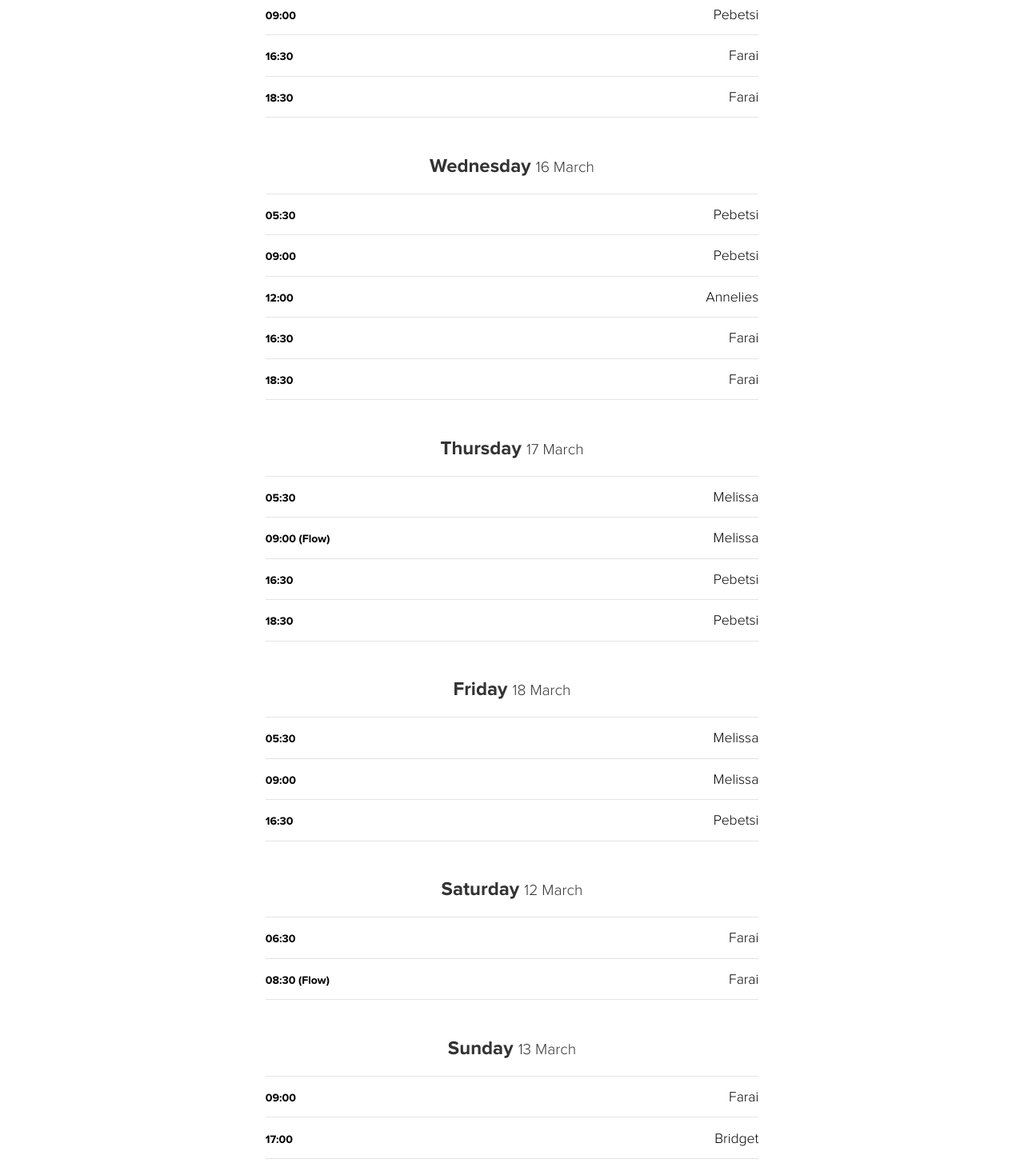
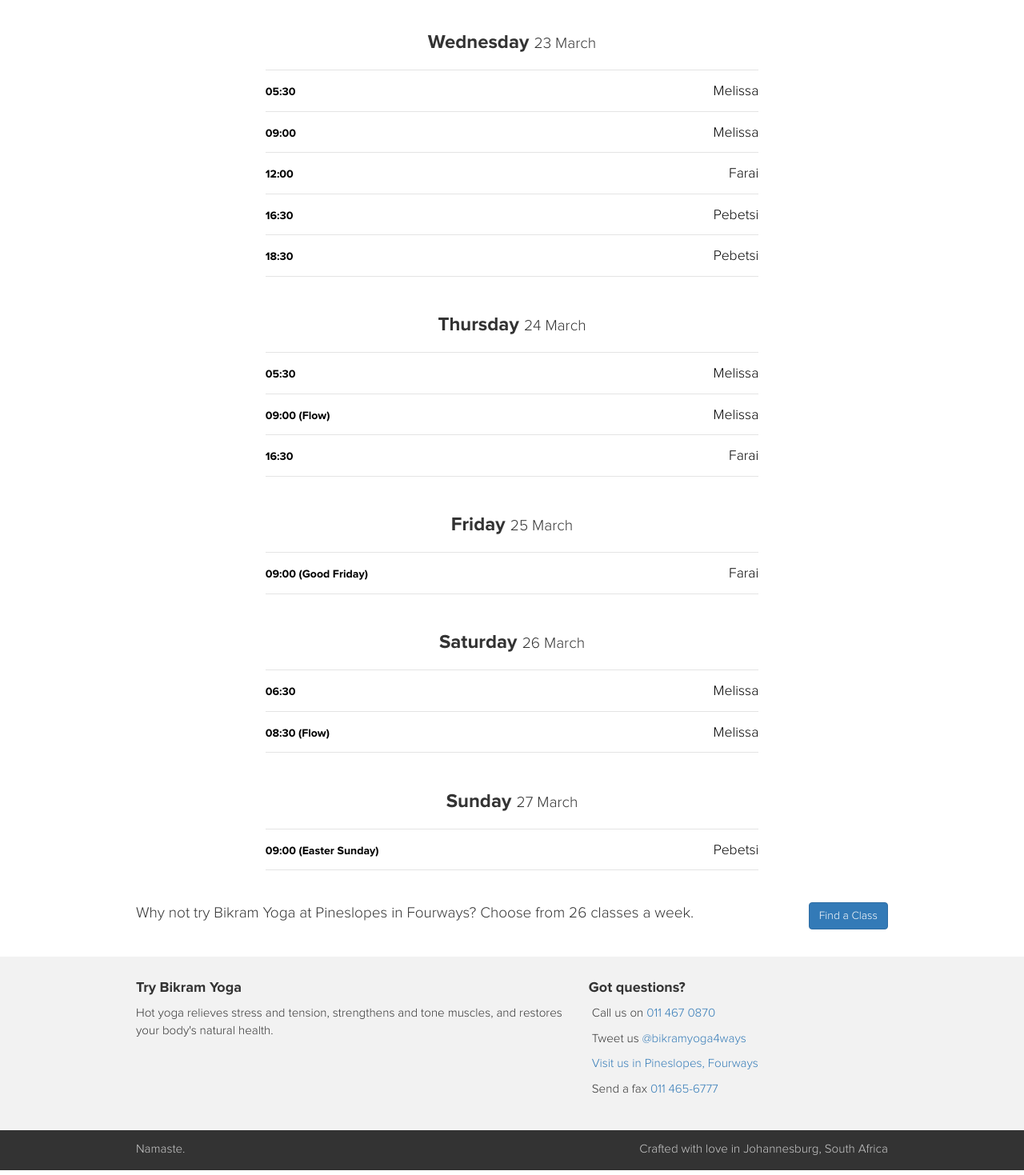
Before and after one commit to heyfarai/bikram, a website: page views/classes.html in a window 1280 px wide. Shown: the part 771-2240 px from the top of the page at 80% size. Drawn offline with nearby package versions, Linux system fonts and the light colour scheme; files that its build step writes are made by us from their sources.

Commit message:
Easter week

```diff
--- a/views/classes.html
+++ b/views/classes.html
@@ -19,33 +19,33 @@
                         <div class="row">
                             <div class="col-sm-8 col-sm-offset-2">
                                 <ul class="class-list list-unstyled">
-                                    <li class="class-date"><h3><strong>Monday</strong> <span>14 March</span></h3></li>
+                                    <li class="class-date"><h3><strong>Monday</strong> <span>21 March</span></h3></li>
+                          <!--           <li>
+                                        <span class="class-time">05:30</span>
+                                        <span class="class-teacher pull-right">Farai</span>
+                                    </li> -->
+                                    <li>
+                                        <span class="class-time">09:00 (Human Rights Day)</span>
+                                        <span class="class-teacher pull-right">Farai</span>
+                                    </li>
+              <!--                       <li>
+                                        <span class="class-time">16:30</span>
+                                        <span class="class-teacher pull-right">Pebetsi</span>
+                                    </li> -->
+                 <!--                    <li>
+                                        <span class="class-time">18:30</span>
+                                        <span class="class-teacher pull-right">Bridget</span>
+                                    </li> -->
+                                </ul>
+                                <ul class="class-list list-unstyled">
+                                    <li class="class-date"><h3><strong>Tuesday</strong> <span>22 March</span></h3></li>
                                     <li>
                                         <span class="class-time">05:30</span>
-                                        <span class="class-teacher pull-right">Farai</span>
+                                        <span class="class-teacher pull-right">Annelies</span>
                                     </li>
                                     <li>
                                         <span class="class-time">09:00</span>
-                                        <span class="class-teacher pull-right">Farai</span>
-                                    </li>
-                                    <li>
-                                        <span class="class-time">16:30</span>
-                                        <span class="class-teacher pull-right">Pebetsi</span>
-                                    </li>
-                                    <li>
-                                        <span class="class-time">18:30</span>
-                                        <span class="class-teacher pull-right">Bridget</span>
-                                    </li>
-                                </ul>
-                                <ul class="class-list list-unstyled">
-                                    <li class="class-date"><h3><strong>Tuesday</strong> <span>15 March</span></h3></li>
-                                    <li>
-                                        <span class="class-time">05:30</span>
-                                        <span class="class-teacher pull-right">Farai</span>
-                                    </li>
-                                    <li>
-                                        <span class="class-time">09:00</span>
-                                        <span class="class-teacher pull-right">Pebetsi</span>
+                                        <span class="class-teacher pull-right">Annelies</span>
                                     </li>
                                     <li>
                                         <span class="class-time">16:30</span>
@@ -58,37 +58,18 @@
                                 </ul>
 
                                 <ul class="class-list list-unstyled">
-                                    <li class="class-date"><h3><strong>Wednesday</strong> <span>16 March</span></h3></li>
-                                    <li>
-                                        <span class="class-time">05:30</span>
-                                        <span class="class-teacher pull-right">Pebetsi</span>
-                                    </li>
-                                    <li>
-                                        <span class="class-time">09:00</span>
-                                        <span class="class-teacher pull-right">Pebetsi</span>
-                                    </li>
-                                    <li>
-                                        <span class="class-time">12:00</span>
-                                        <span class="class-teacher pull-right">Annelies</span>
-                                    </li>
-                                    <li>
-                                        <span class="class-time">16:30</span>
-                                        <span class="class-teacher pull-right">Farai</span>
-                                    </li>
-                                    <li>
-                                        <span class="class-time">18:30</span>
-                                        <span class="class-teacher pull-right">Farai</span>
-                                    </li>
-                                </ul>
-                                <ul class="class-list list-unstyled">
-                                    <li class="class-date"><h3><strong>Thursday</strong> <span>17 March</span></h3></li>
+                                    <li class="class-date"><h3><strong>Wednesday</strong> <span>23 March</span></h3></li>
                                     <li>
                                         <span class="class-time">05:30</span>
                                         <span class="class-teacher pull-right">Melissa</span>
                                     </li>
                                     <li>
-                                        <span class="class-time">09:00 (Flow)</span>
+                                        <span class="class-time">09:00</span>
                                         <span class="class-teacher pull-right">Melissa</span>
+                                    </li>
+                                    <li>
+                                        <span class="class-time">12:00</span>
+                                        <span class="class-teacher pull-right">Farai</span>
                                     </li>
                                     <li>
                                         <span class="class-time">16:30</span>
@@ -100,41 +81,60 @@
                                     </li>
                                 </ul>
                                 <ul class="class-list list-unstyled">
-                                    <li class="class-date"><h3><strong>Friday</strong> <span>18 March</span></h3></li>
+                                    <li class="class-date"><h3><strong>Thursday</strong> <span>24 March</span></h3></li>
                                     <li>
                                         <span class="class-time">05:30</span>
                                         <span class="class-teacher pull-right">Melissa</span>
                                     </li>
                                     <li>
-                                        <span class="class-time">09:00</span>
+                                        <span class="class-time">09:00 (Flow)</span>
                                         <span class="class-teacher pull-right">Melissa</span>
                                     </li>
                                     <li>
                                         <span class="class-time">16:30</span>
+                                        <span class="class-teacher pull-right">Farai</span>
+                                    </li>
+                       <!--              <li>
+                                        <span class="class-time">18:30</span>
                                         <span class="class-teacher pull-right">Pebetsi</span>
+                                    </li> -->
+                                </ul>
+                                <ul class="class-list list-unstyled">
+                                    <li class="class-date"><h3><strong>Friday</strong> <span>25 March</span></h3></li>
+       <!--                              <li>
+                                        <span class="class-time">05:30</span>
+                                        <span class="class-teacher pull-right">Melissa</span>
+                                    </li> -->
+                                    <li>
+                                        <span class="class-time">09:00 (Good Friday)</span>
+                                        <span class="class-teacher pull-right">Farai</span>
+                                    </li>
+               <!--                      <li>
+                                        <span class="class-time">16:30</span>
+                                        <span class="class-teacher pull-right">Pebetsi</span>
+                                    </li> -->
+                                </ul>
+                                <ul class="class-list list-unstyled">
+                                    <li class="class-date"><h3><strong>Saturday</strong> <span>26 March</span></h3></li>
+                                    <li>
+                                        <span class="class-time">06:30</span>
+                                        <span class="class-teacher pull-right">Melissa</span>
+                                    </li>
+                                    <li>
+                                        <span class="class-time">08:30 (Flow)</span>
+                                        <span class="class-teacher pull-right">Melissa</span>
                                     </li>
                                 </ul>
                                 <ul class="class-list list-unstyled">
-                                    <li class="class-date"><h3><strong>Saturday</strong> <span>12 March</span></h3></li>
+                                    <li class="class-date"><h3><strong>Sunday</strong> <span>27 March</span></h3></li>
                                     <li>
-                                        <span class="class-time">06:30</span>
-                                        <span class="class-teacher pull-right">Farai</span>
+                                        <span class="class-time">09:00 (Easter Sunday)</span>
+                                        <span class="class-teacher pull-right">Pebetsi</span>
                                     </li>
-                                    <li>
-                                        <span class="class-time">08:30 (Flow)</span>
-                                        <span class="class-teacher pull-right">Farai</span>
-                                    </li>
-                                </ul>
-                                <ul class="class-list list-unstyled">
-                                    <li class="class-date"><h3><strong>Sunday</strong> <span>13 March</span></h3></li>
-                                    <li>
-                                        <span class="class-time">09:00</span>
-                                        <span class="class-teacher pull-right">Farai</span>
-                                    </li>
-                                    <li>
+                  <!--                   <li>
                                         <span class="class-time">17:00</span>
                                         <span class="class-teacher pull-right">Bridget</span>
-                                    </li>
+                                    </li> -->
                                 </ul>
                             </div>
                         </div>
```
